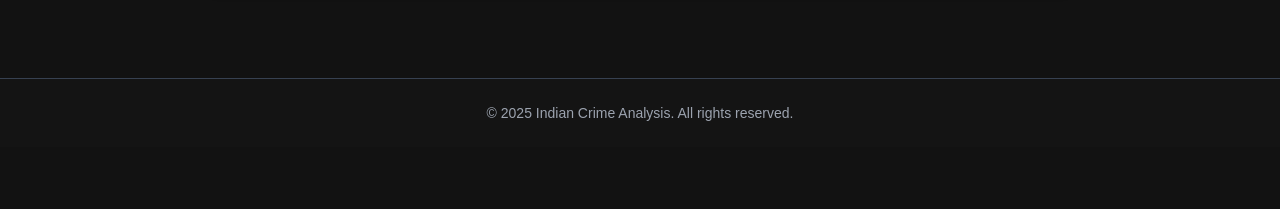
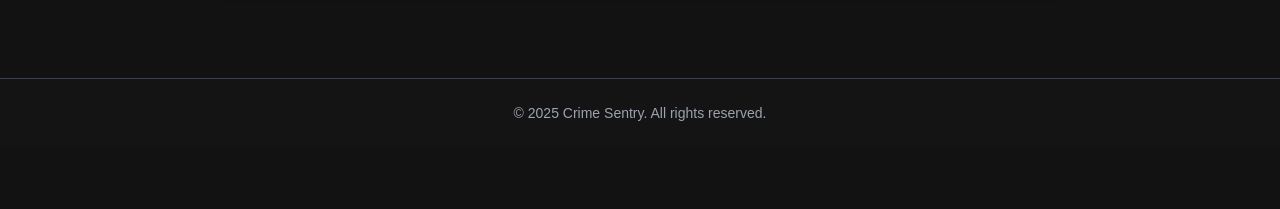
Before and after one commit to Abhay1576/crimeSentry, a Flask app: page /pred.html in a window 1280 px wide. Shown: the part 591-800 px from the top of the page. Run offline with Flask 3, Linux system fonts and the light colour scheme; some libraries are stand-ins or nearby versions.

Commit message:
Update pred.html

```diff
--- a/templates/pred.html
+++ b/templates/pred.html
@@ -639,7 +639,7 @@
     <footer
       class="bg-[#141414] text-gray-400 border-t border-gray-700 text-sm text-center py-6 mt-10"
     >
-      &copy; 2025 Indian Crime Analysis. All rights reserved.
+      &copy; 2025 Crime Sentry. All rights reserved.
     </footer>
 
     <script>
```
